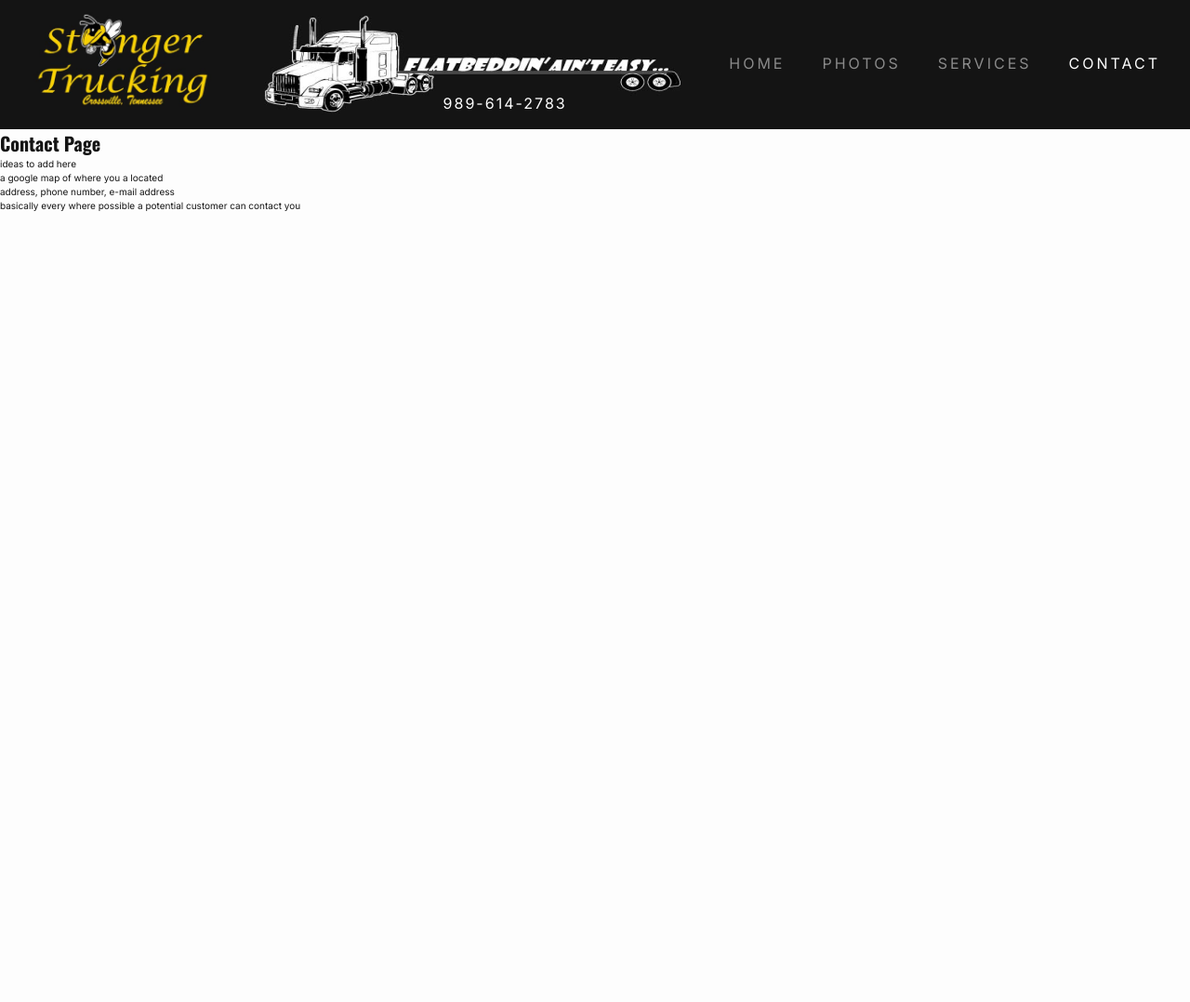
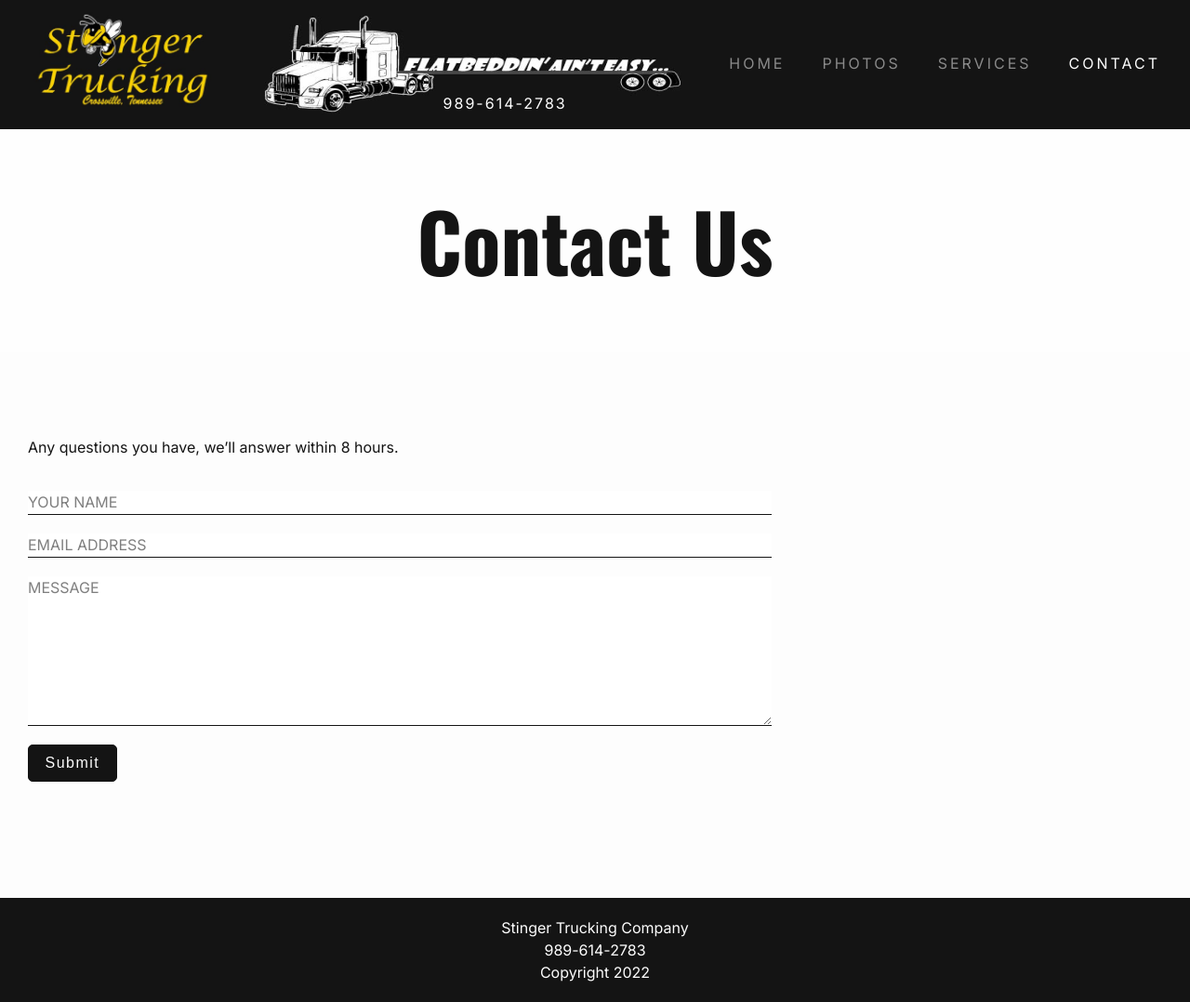
Before and after one commit to cbernhard21/stinger-trucking-site-v2, a plain HTML site: page contact.html in a window 1280 px wide. Shown: the whole page at 93% size. Before the commit the page ends 800 px from the top, so only its background shows below. Drawn offline with nearby package versions, Linux system fonts and the light colour scheme.

Commit message:
work on contact page next

```diff
--- a/contact.html
+++ b/contact.html
@@ -13,13 +13,45 @@
       <header-component></header-component>
     </div>
     <main class="text-black">
-      <h1>Contact Page</h1>
+      <div class="title-section">
+        <h1>Contact Us</h1>
+      </div>
 
-      <p>ideas to add here</p>
-      <p>a google map of where you a located</p>
-      <p>address, phone number, e-mail address</p>
-      <p>basically every where possible a potential customer can contact you</p>
+      <!-- CONTACT SECTION STYLES ARE FOUND IN THE GLOBAL SHEET -->
+      <section class="contact">
+        <div class="container">
+          <!-- <h2 class="text-inter light">Contact Us</h2> -->
+          <p>Any questions you have, we’ll answer within 8 hours.</p>
+
+          <form class="contact-form" action="https://formspree.io/f/xeqdqnvw" method="POST" id="my-form">
+            <!-- name container -->
+            <div class="form-group flex flex-col">
+              <input type="text" id="name" class="input" name="name" required />
+              <label for="name" class="contact-label">Your Name</label>
+            </div>
+
+            <!-- email container -->
+            <div class="form-group flex flex-col">
+              <input type="email" id="email" class="input" name="email" required />
+              <label for="email" class="contact-label">Email Address</label>
+            </div>
+
+            <!-- message container -->
+            <div class="form-group flex flex-col">
+              <textarea id="message" class="message" cols="30" rows="10" name="message" required></textarea>
+              <label for="message" class="message-label">Message</label>
+            </div>
+            <!-- hidden field to trap bots -->
+            <input type="text" name="_gotcha" class="hidden" />
+            <!-- form submit button -->
+            <button type="submit" class="btn contact-btn" id="my-form-button">Submit</button>
+          </form>
+          <!-- form submitt display message -->
+          <p class="message-container"></p>
+        </div>
+      </section>
     </main>
+    <footer-component></footer-component>
     <script src="js/main.js" type="module"></script>
   </body>
 </html>
--- a/js/main.js
+++ b/js/main.js
@@ -18,3 +18,7 @@ if (path === '/photos.html') {
 if (path === '/index.html') {
   handleContactForm();
 }
+
+if (path === '/contact.html') {
+  handleContactForm();
+}
```
Also changed, not shown: photos.html (+0 -4 lines), services.html (+4 -5 lines).
